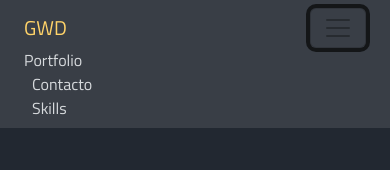
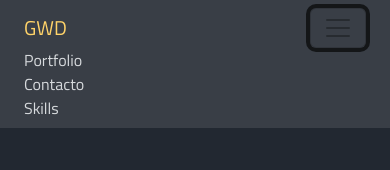
Before and after one commit to gonza87/Portfolio, a React (Vite) app: page / in a window 390 px wide. Both pictures are taken after a click on the button 338 px from the left and 28 px from the top of the page. Shown: the top 170 px of the page. Built offline with nearby package versions, Linux system fonts and the light colour scheme.

Commit message:
arreglonav

```diff
--- a/src/components/NavBar.jsx
+++ b/src/components/NavBar.jsx
@@ -20,12 +20,12 @@ function NavBar() {
               </a>
             </div>
             <div className="d-flex align-items-center">
-              <a className="ms-2 textNav" href="#contacto">
+              <a className="ms-lg-2 textNav" href="#contacto">
                 Contacto
               </a>
             </div>
             <div className="d-flex align-items-center">
-              <a className="ms-2 textNav" href="#skills">
+              <a className="ms-lg-2 textNav" href="#skills">
                 Skills
               </a>
             </div>
--- a/src/index.css
+++ b/src/index.css
@@ -151,6 +151,7 @@ body{
     background-color: #393E46;
     transition: background-color 0.3s ease;
     height: 230px;
+    margin-bottom: 40px;
 
 }
 
@@ -250,3 +251,36 @@ body{
     padding-left: 10px;
     background-color: #FFD369;
 }
+
+
+
+@media (max-width: 768px) {
+    .cardProyectos {
+        width: 100%!important;
+
+    }
+    .cardProyectos:hover {
+        transform: scale(1);
+      }
+        .cardSkills{
+            width: 100%!important;
+        }
+        .cardSkillsFront:hover {
+            transform: scale(1);
+
+        }
+        .cardSkillsBack:hover {
+            transform: scale(1);
+
+
+        }
+
+        .cardSkillsTool:hover{
+            transform: scale(1);
+
+        }
+        .textNav{
+            margin-left: 0px !important;
+        }
+
+}
```
